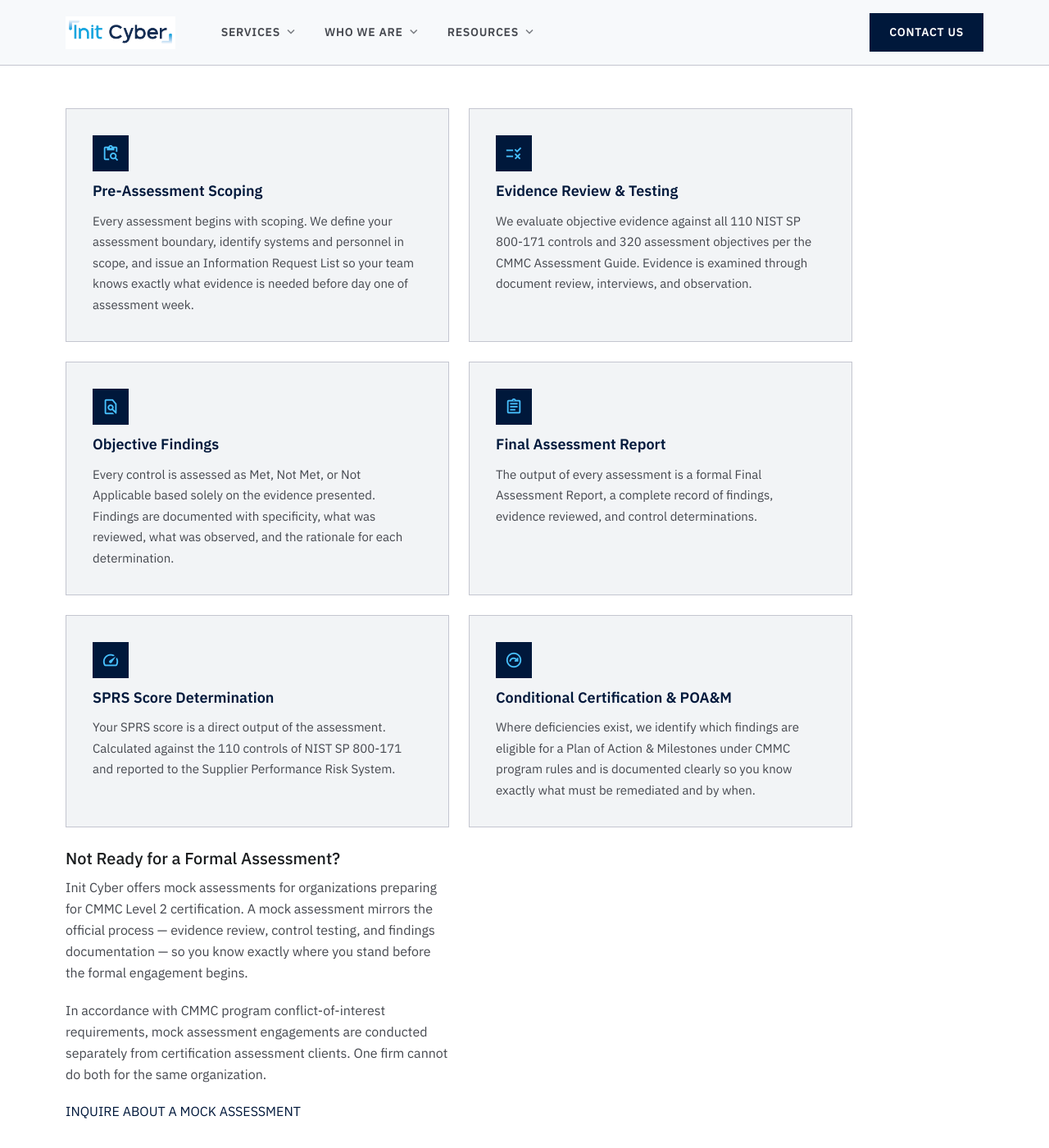
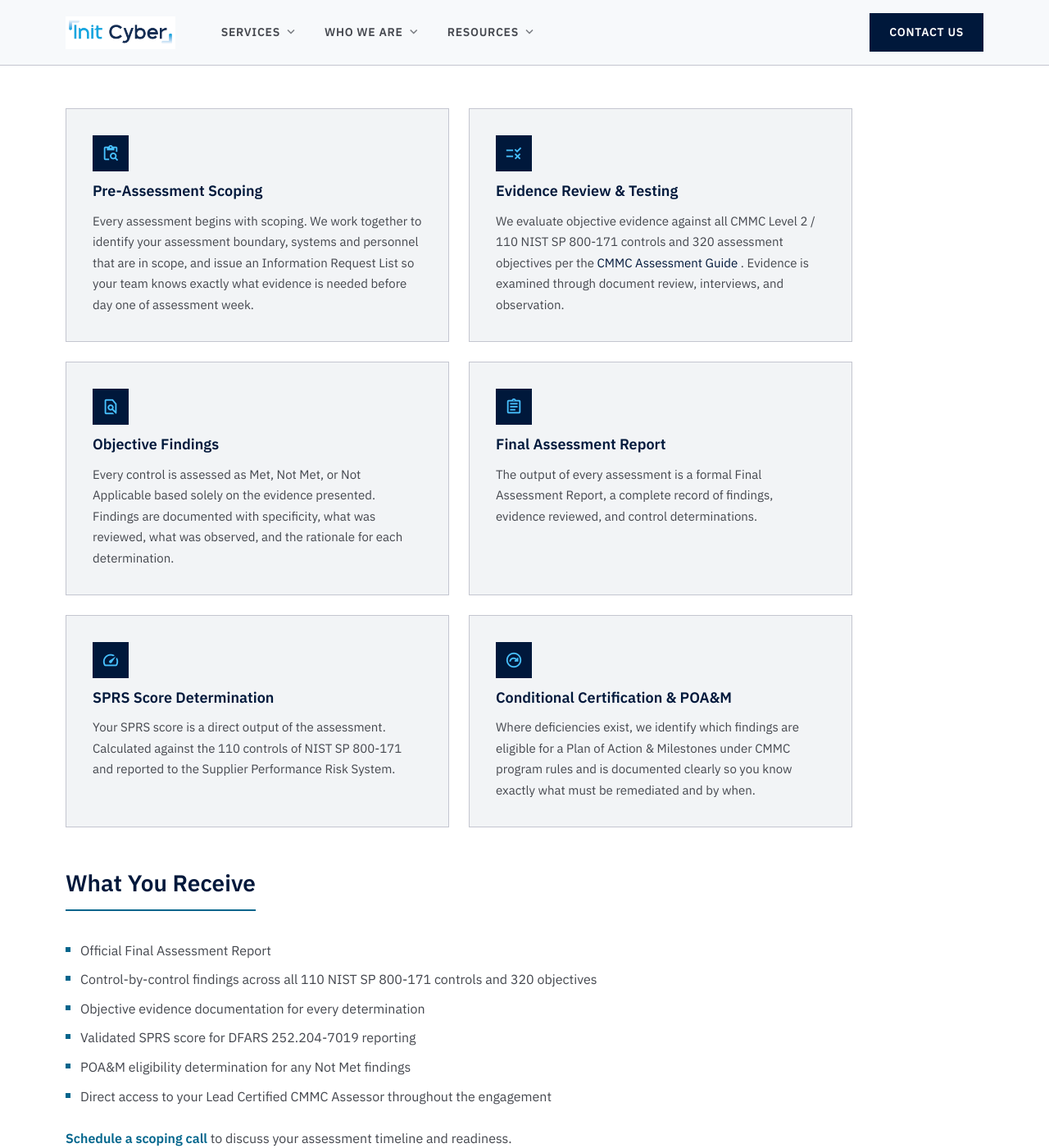
Before and after one commit to initcyber/initcyber.github.io, a Jekyll site: the page built from assessments.md, in a window 1280 px wide and 1400 px high, scrolled down 675 px. Shown: the whole window at 82% size. Built offline with Jekyll 4.4.1, drawn with Linux system fonts in a browser that asks for light colours; some of the changed text lies outside the part shown.

Commit message:
adjusting verbiage and layout

```diff
--- a/assessments.md
+++ b/assessments.md
@@ -16,13 +16,13 @@
   <div class="interior-card">
     <div class="interior-card-icon"><span class="material-symbols-outlined">content_paste_search</span></div>
     <h3>Pre-Assessment Scoping</h3>
-    <p>Every assessment begins with scoping. We define your assessment boundary, identify systems and personnel in scope, and issue an Information Request List so your team knows exactly what evidence is needed before day one of assessment week.</p>
+    <p>Every assessment begins with scoping. We work together to identify your assessment boundary, systems and personnel that are in scope, and issue an Information Request List so your team knows exactly what evidence is needed before day one of assessment week.</p>
   </div>
 
   <div class="interior-card">
     <div class="interior-card-icon"><span class="material-symbols-outlined">rule</span></div>
     <h3>Evidence Review &amp; Testing</h3>
-    <p>We evaluate objective evidence against all 110 NIST SP 800-171 controls and 320 assessment objectives per the CMMC Assessment Guide. Evidence is examined through document review, interviews, and observation.</p>
+    <p>We evaluate objective evidence against all CMMC Level 2 / 110 NIST SP 800-171 controls and 320 assessment objectives per the <a href="https://dodcio.defense.gov/Portals/0/Documents/CMMC/AssessmentGuideL2v2.pdf">CMMC Assessment Guide </a>. Evidence is examined through document review, interviews, and observation.</p>
   </div>
 
   <div class="interior-card">
@@ -48,13 +48,6 @@
     <h3>Conditional Certification &amp; POA&amp;M</h3>
     <p>Where deficiencies exist, we identify which findings are eligible for a Plan of Action &amp; Milestones under CMMC program rules and is documented clearly so you know exactly what must be remediated and by when.</p>
   </div>
-
-  <div class="interior-callout">
-    <h3>Not Ready for a Formal Assessment?</h3>
-    <p>Init Cyber offers mock assessments for organizations preparing for CMMC Level 2 certification. A mock assessment mirrors the official process — evidence review, control testing, and findings documentation — so you know exactly where you stand before the formal engagement begins.</p>
-    <p>In accordance with CMMC program conflict-of-interest requirements, mock assessment engagements are conducted separately from certification assessment clients. One firm cannot do both for the same organization.</p>
-    <a href="/contact/" class="btn-interior-outline">INQUIRE ABOUT A MOCK ASSESSMENT</a>
-  </div>
 </div>
 
 <div class="interior-section" style="margin-top: 48px;">
@@ -69,3 +62,10 @@
   </ul>
   <p style="margin-top: 24px;"><a href="/contact/">Schedule a scoping call</a> to discuss your assessment timeline and readiness.</p>
 </div>
+
+  <div class="interior-section">
+    <h3>Not Ready for a Formal Assessment?</h3>
+    <p>Init Cyber offers mock assessments for organizations preparing for CMMC Level 2 certification. A mock assessment mirrors the official process — evidence review, control testing, and findings documentation — so you know exactly where you stand before the formal engagement begins.</p>
+    <p>In accordance with CMMC program conflict-of-interest requirements, mock assessment engagements are conducted separately from certification assessment clients. One firm cannot do both for the same organization.</p>
+    <a href="/contact/" class="btn-hero-cta"">INQUIRE ABOUT A MOCK ASSESSMENT</a>
+  </div>
```
